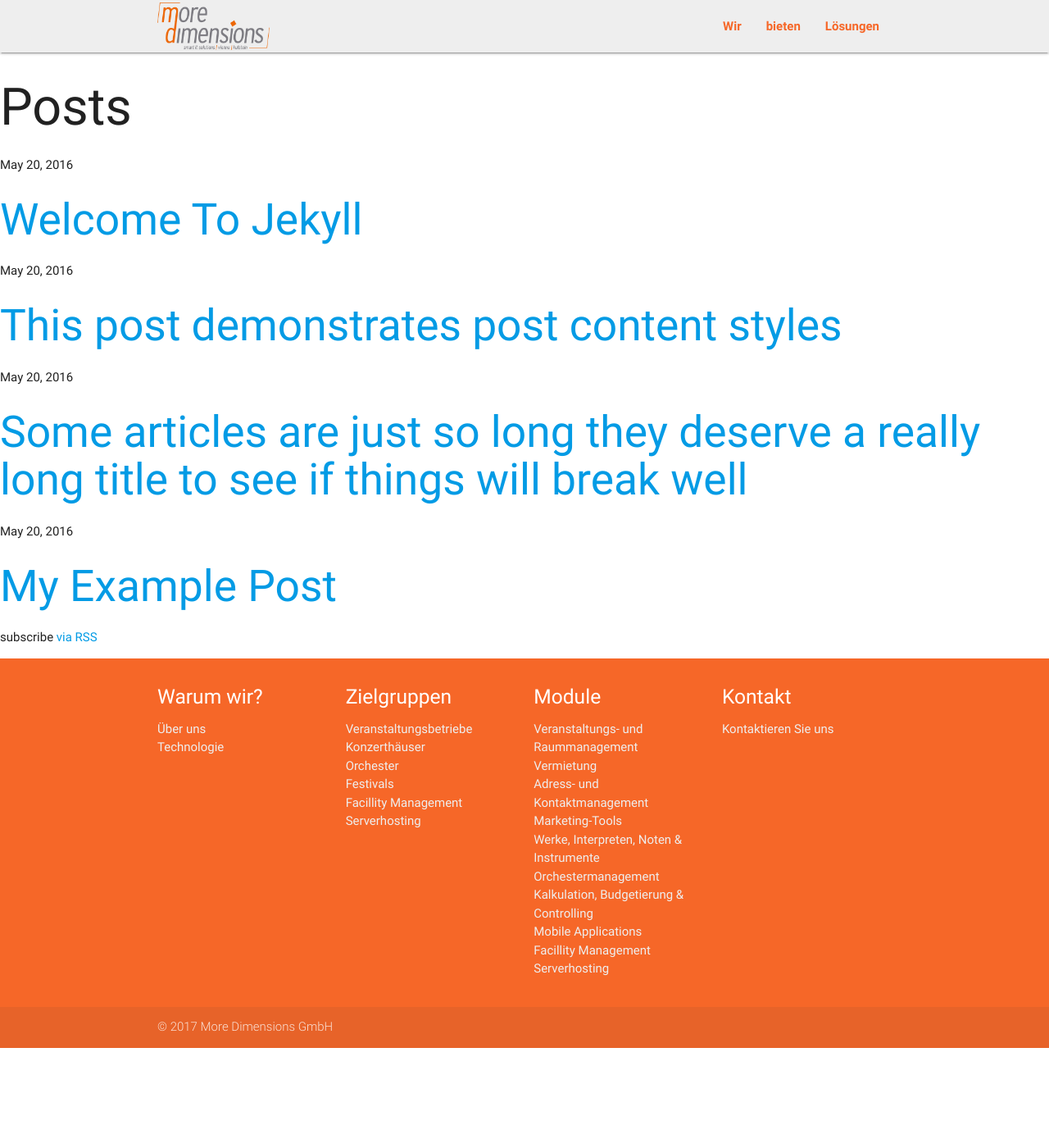
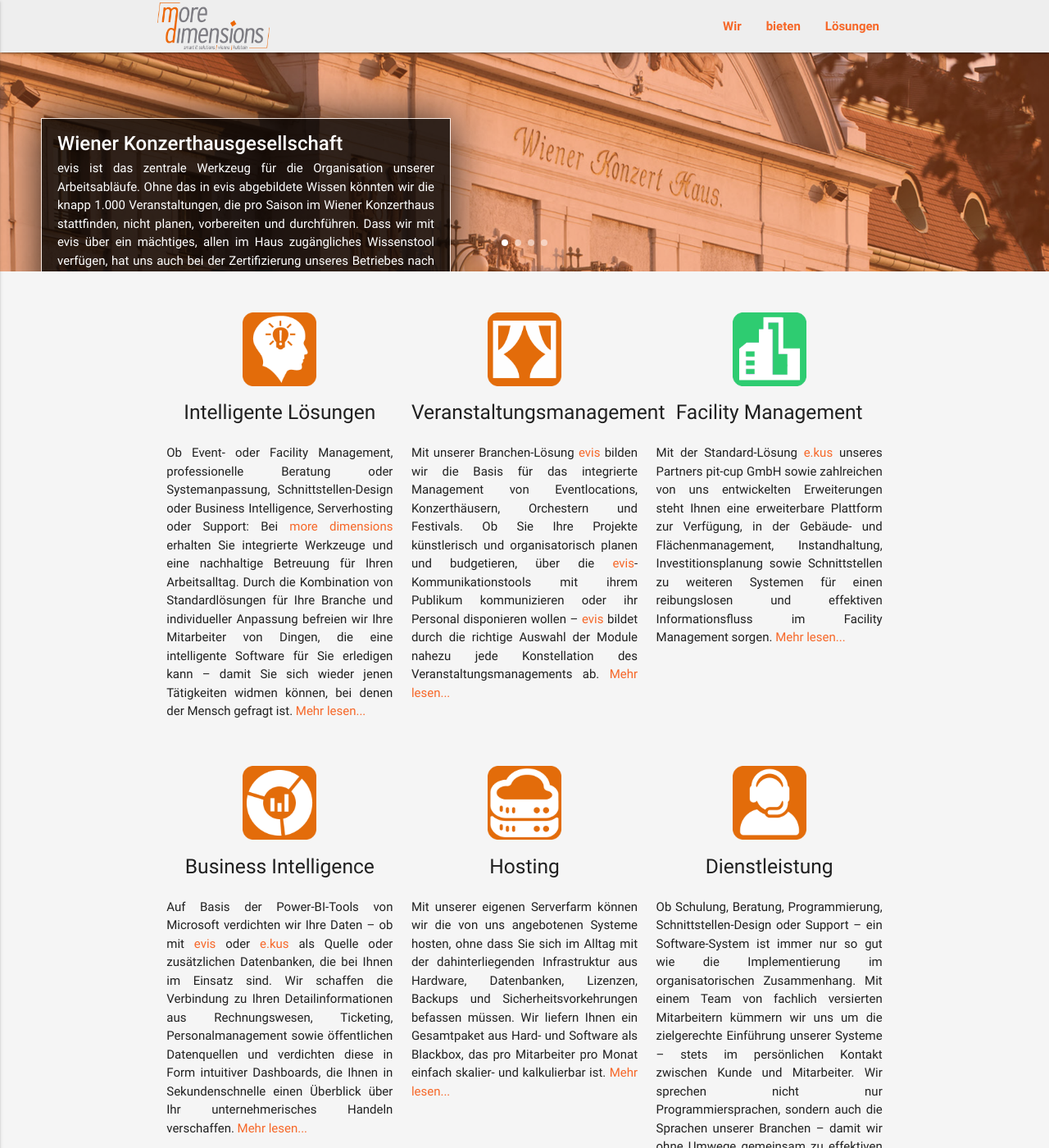
Before and after one commit to moredms/moredms-com, a Jekyll site: the page built from index.md, in a window 1280 px wide and 1400 px high. Shown: the whole window at 82% size. Built offline with Jekyll 4.4.1, drawn with Linux system fonts in a browser that asks for light colours; nearby versions of some CDN libraries; some of the changed text lies outside the part shown.

Commit message:
Added some more stuff
- Teaser
- News

```diff
--- /dev/null
+++ b/_includes/banner.html
@@ -0,0 +1,45 @@
+<div class="carousel carousel-slider center" data-indicators="true">
+  <div class="carousel-item white-text" href="#one!">
+    <div class="banner-content" style="margin: 0 0 0 50px; background-color: #000">
+      <div class="col s12">
+        <h2 style="position: absolute; margin: 95px 0 0 20px; z-index: 9999">Wiener Konzerthausgesellschaft</h2>
+        <p style="position: absolute; margin: 110px 0 0 0; width: 500px; text-align: justify; z-index: 99999; padding: 20px" class="white-text">evis ist das zentrale Werkzeug für die Organisation unserer Arbeitsabläufe. Ohne das in evis abgebildete Wissen könnten wir die knapp 1.000 Veranstaltungen, die pro Saison im Wiener Konzerthaus stattfinden, nicht planen, vorbereiten und durchführen. Dass wir mit evis über ein mächtiges, allen im Haus zugängliches Wissenstool verfügen, hat uns auch bei der Zertifizierung unseres Betriebes nach ISO 9001-2015 sehr geholfen – evis ist nicht zuletzt ein Werkzeug für aktives Qualitätsmanagement.</p>
+        <div style="background-color: #000; height: 250px; width: 500px; position: absolute; margin-top: 80px; z-index: 3; opacity: 0.8; border: 1px solid #fff; box-shadow: 0 0 50px #000;"></div>
+      </div>
+    </div>
+    <img src="{{"/assets/img/banner_wien.png"}}" alt="">
+  </div>
+
+  <div class="carousel-item white-text" href="#two!">
+    <div class="banner-content" style="margin: 0 0 0 50px; background-color: #000">
+      <div class="col s12" style="background-color: #000; ">
+        <h2 style="position: absolute; margin: 95px 0 0 20px; z-index: 9999">BESONDERE ORTE Berlin Umweltforum GmbH</h2>
+        <p style="position: absolute; margin: 110px 0 0 0; width: 530px; text-align: justify; z-index: 99999; padding: 20px" class="white-text">Der Support ist großartig: freundlich und schnell. Unsere Belange werden ernst genommen und Frau Cotten, die wir hier gerne dankend erwähnen möchten, ist jederzeit für uns da und arbeitet mit uns gemeinsam am Feintuning der evis-Implementierung.</p>
+        <div style="background-color: #000; height: 250px; width: 535px; position: absolute; margin-top: 80px; z-index: 3; opacity: 0.8; border: 1px solid #fff; box-shadow: 0 0 50px #000;"></div>
+      </div>
+    </div>
+    <img src="{{"/assets/img/bob_franzoesische_friedrichstadtkirche_inside.jpg"}}" alt="">
+  </div>
+
+  <div class="carousel-item white-text" href="#one!">
+    <div class="banner-content" style="margin: 0 0 0 50px; background-color: #000">
+      <div class="col s12" style="background-color: #000; ">
+        <h2 style="position: absolute; margin: 95px 0 0 20px; z-index: 9999">Wiener Konzerthausgesellschaft</h2>
+        <p style="position: absolute; margin: 110px 0 0 0; width: 500px; text-align: justify; z-index: 99999; padding: 20px" class="white-text">evis ist das zentrale Werkzeug für die Organisation unserer Arbeitsabläufe. Ohne das in evis abgebildete Wissen könnten wir die knapp 1.000 Veranstaltungen, die pro Saison im Wiener Konzerthaus stattfinden, nicht planen, vorbereiten und durchführen. Dass wir mit evis über ein mächtiges, allen im Haus zugängliches Wissenstool verfügen, hat uns auch bei der Zertifizierung unseres Betriebes nach ISO 9001-2015 sehr geholfen – evis ist nicht zuletzt ein Werkzeug für aktives Qualitätsmanagement.</p>
+        <div style="background-color: #000; height: 250px; width: 500px; position: absolute; margin-top: 80px; z-index: 3; opacity: 0.8; border: 1px solid #fff; box-shadow: 0 0 50px #000;"></div>
+      </div>
+    </div>
+    <img src="{{"/assets/img/banner_wien.png"}}" alt="">
+  </div>
+
+  <div class="carousel-item white-text" href="#two!">
+    <div class="banner-content" style="margin: 0 0 0 50px; background-color: #000">
+      <div class="col s12" style="background-color: #000; ">
+        <h2 style="position: absolute; margin: 95px 0 0 20px; z-index: 9999">BESONDERE ORTE Berlin Umweltforum GmbH</h2>
+        <p style="position: absolute; margin: 110px 0 0 0; width: 530px; text-align: justify; z-index: 99999; padding: 20px" class="white-text">Der Support ist großartig: freundlich und schnell. Unsere Belange werden ernst genommen und Frau Cotten, die wir hier gerne dankend erwähnen möchten, ist jederzeit für uns da und arbeitet mit uns gemeinsam am Feintuning der evis-Implementierung.</p>
+        <div style="background-color: #000; height: 250px; width: 535px; position: absolute; margin-top: 80px; z-index: 3; opacity: 0.8; border: 1px solid #fff; box-shadow: 0 0 50px #000;"></div>
+      </div>
+    </div>
+    <img src="{{"/assets/img/bob_franzoesische_friedrichstadtkirche_inside.jpg"}}" alt="">
+  </div>
+</div>
--- a/_includes/head.html
+++ b/_includes/head.html
@@ -15,8 +15,6 @@
   <!-- Initalisation -->
   <script>
 
-      $(".button-collapse").sideNav();
-
       $(document).ready(function() {
         $('.carousel.carousel-slider').carousel({fullWidth: true, duration: 600});
         window.setInterval(function(){$('.carousel').carousel('next')}, 9000)
--- /dev/null
+++ b/_includes/news.html
@@ -0,0 +1,58 @@
+<div class="container">
+  <div class="row">
+
+    <h2 class="center">Neuigkeiten</h2>
+
+    <hr style="margin-bottom: 30px">
+
+    <div class="carousel carousel-slider" data-indicators="true" style="height: 400px; margin-bottom: 50px;">
+      <div class="carousel-item" href="#one!">
+        <div class="row">
+          <div class="col s6">
+            <img class="left" src="{{"/assets/img/wkh_wiener_konzerthaus_outside1_small.jpg"}}" alt="" style="max-width: 100%; height: 400px">
+          </div>
+          <div class="col s6">
+            <div class="col s12">
+              <h5>Success Story Konzerthaus Berlin</h5>
+            </div>
+            <div class="col s12">
+              <p>Seit 2014 ist im Konzerthaus Berlin evis im Einsatz. Inzwischen arbeiten 60 Mitarbeiterinnen und Mitarbeiter im System – Zeit für ein Gespräch mit der Projektleiterin Anna Saß über die damaligen Überlegungen, die Einführungsphase und die bisherigen Erfahrungen.</p>
+            </div>
+          </div>
+        </div>
+      </div>
+
+      <div class="carousel-item" href="#two!">
+        <div class="row">
+          <div class="col s6">
+            <img class="left" src="{{"/assets/img/wkh_wiener_konzerthaus_outside1_small.jpg"}}" alt="" style="max-width: 100%; height: 400px">
+          </div>
+          <div class="col s6">
+            <div class="col s12">
+              <h5>Success Story Konzerthaus Hamburg</h5>
+            </div>
+            <div class="col s12">
+              <p>Lorem ipsum dolor sit amet, consectetur adipisicing elit, sed do eiusmod tempor incididunt ut labore et dolore magna aliqua. Ut enim ad minim veniam, quis nostrud exercitation ullamco laboris nisi ut aliquip ex ea commodo consequat. Duis aute irure dolor in reprehenderit in voluptate velit esse cillum dolore eu fugiat nulla pariatur. Excepteur sint occaecat cupidatat non proident, sunt in culpa qui officia deserunt mollit anim id est laborum. Lorem ipsum dolor sit amet,<br><br> consectetur adipisicing elit, sed do eiusmod tempor incididunt ut labore et dolore magna aliqua. Ut enim ad minim veniam, quis nostrud exercitation ullamco laboris nisi ut aliquip ex ea commodo consequat. Duis aute irure dolor in reprehenderit in voluptate velit esse cillum dolore eu fugiat nulla pariatur. Excepteur sint occaecat cupidatat non proident, sunt in culpa qui officia deserunt mollit anim id est laborum.</p>
+            </div>
+          </div>
+        </div>
+      </div>
+
+      <div class="carousel-item" href="#three!">
+        <div class="row">
+          <div class="col s6">
+            <img class="left" src="{{"/assets/img/wkh_wiener_konzerthaus_outside1_small.jpg"}}" alt="" style="max-width: 100%; height: 400px">
+          </div>
+          <div class="col s6">
+            <div class="col s12">
+              <h5>Lorem Ipsum</h5>
+            </div>
+            <div class="col s12">
+              <p>Lorem ipsum dolor sit amet, consectetur adipisicing elit, sed do eiusmod tempor incididunt ut labore et dolore magna aliqua. Ut enim ad minim veniam, quis nostrud exercitation ullamco laboris nisi ut aliquip ex ea commodo consequat. Duis aute irure dolor in reprehenderit in voluptate velit esse cillum dolore eu fugiat nulla pariatur. Excepteur sint occaecat cupidatat non proident, sunt in culpa qui officia deserunt mollit anim id est laborum.</p>
+            </div>
+          </div>
+        </div>
+      </div>
+    </div>
+  </div>
+</div>
--- /dev/null
+++ b/_includes/slide_out_nav.html
@@ -0,0 +1,57 @@
+<ul id="slide-out" class="side-nav">
+  <li><img src="{{"/assets/img/logo_more_dimensions_with_text_bitmap_small_transparent_background.png"}}" alt="" style="height: 90px; position: absolute; left: 50%; transform: translate(-50%, 0); top: 20px"></li>
+  <li class="divider" style="margin-top: 125px;"></li>
+  <li class="no-padding">
+    <ul class="collapsible collapsible-accordion">
+      <li>
+        <a class="collapsible-header waves-effect">Wir</a>
+        <div class="collapsible-body">
+          <ul class="grey lighten-4">
+            <li><a href="#!">News</a></li>
+            <li><a href="#!">Referenzen</a></li>
+            <li><a href="#!">Über uns</a></li>
+            <li><a href="#!">Unsere Partner</a></li>
+            <li><a href="contact.html">Kontakt & Impressum</a></li>
+          </ul>
+        </div>
+      </li>
+    </ul>
+  </li>
+
+  <li class="no-padding">
+    <ul class="collapsible collapsible-accordion">
+      <li>
+        <a class="collapsible-header waves-effect">bieten</a>
+        <div class="collapsible-body">
+          <ul class="grey lighten-4">
+            <li><a href="#!">Veranstaltungsmanagement</a></li>
+            <li><a href="#!">Facility Management</a></li>
+            <li><a href="#!">Business Intelligence</a></li>
+            <li><a href="#!">Hosting</a></li>
+            <li><a href="#!">Dienstleistungen</a></li>
+          </ul>
+        </div>
+      </li>
+    </ul>
+  </li>
+  <li class="no-padding">
+    <ul class="collapsible collapsible-accordion">
+      <li>
+        <a class="collapsible-header waves-effect">Lösungen</a>
+        <div class="collapsible-body">
+          <ul class="grey lighten-4">
+            <li><a href="#!">Facility Management</a></li>
+            <li><a href="#!">Veranstaltungs-Locations</a></li>
+            <li><a href="#!">Konzerthäuser</a></li>
+            <li><a href="#!">Orchester & Ensembles</a></li>
+            <li><a href="#!">Festivals & Veranstalter</a></li>
+          </ul>
+        </div>
+      </li>
+    </ul>
+  </li>
+</ul>
+
+<script type="text/javascript">
+  $(".button-collapse").sideNav();
+</script>
--- /dev/null
+++ b/_includes/teaser.html
@@ -0,0 +1,189 @@
+<div class="grey lighten-4 hide-on-med-and-down">
+  <div class="row">
+    <div class="container" style="padding-top: 50px">
+      <div class="col s4">
+        <div class="row">
+          <div class="col s12 center">
+            <img src="{{"/assets/img/pictogram_intelligence_orange_bitmap.png"}}" alt="" style="max-width: 90px">
+          </div>
+          <div class="col s12" style="text-align: justify">
+            <h5 class="center">Intelligente Lösungen</h5>
+          </div>
+          <div class="col s12" style="text-align: justify">
+            <p>Ob Event- oder Facility Management, professionelle Beratung oder Systemanpassung, Schnittstellen-Design oder Business Intelligence, Serverhosting oder Support: Bei <span class="mdsorange-text">more dimensions</span> erhalten Sie integrierte Werkzeuge und eine nachhaltige Betreuung für Ihren Arbeitsalltag. Durch die Kombination von Standardlösungen für Ihre Branche und individueller Anpassung befreien wir Ihre Mitarbeiter von Dingen, die eine intelligente Software für Sie erledigen kann – damit Sie sich wieder jenen Tätigkeiten widmen können, bei denen der Mensch gefragt ist. <a href="#" class="mdsorange-text">Mehr lesen...</a></p>
+          </div>
+        </div>
+      </div>
+
+      <div class="col s4">
+        <div class="row">
+          <div class="col s12 center">
+            <img src="{{"/assets/img/pictogram_stage_curtains_bitmap.png"}}" alt="" style="max-width: 90px">
+          </div>
+          <div class="col s12">
+            <h5 class="center">Veranstaltungsmanagement</h5>
+          </div>
+          <div class="col s12" style="text-align: justify">
+            <p>Mit unserer Branchen-Lösung <span class="mdsorange-text">evis</span> bilden wir die Basis für das integrierte Management von Eventlocations, Konzerthäusern, Orchestern und Festivals. Ob Sie Ihre Projekte künstlerisch und organisatorisch planen und budgetieren, über die <span class="mdsorange-text">evis</span>-Kommunikationstools mit ihrem Publikum kommunizieren oder ihr Personal disponieren wollen – <span class="mdsorange-text">evis</span> bildet durch die richtige Auswahl der Module nahezu jede Konstellation des Veranstaltungsmanagements ab. <a href="#" class="mdsorange-text">Mehr lesen...</a></p>
+          </div>
+        </div>
+      </div>
+
+      <div class="col s4">
+        <div class="row">
+          <div class="col s12 center">
+            <img src="{{"/assets/img/pictogram_factory_violet_bitmap.png"}}" alt="" style="max-width: 90px">
+          </div>
+          <div class="col s12">
+            <h5 class="center">Facility Management</h5>
+          </div>
+          <div class="col s12" style="text-align: justify">
+            <p>Mit der Standard-Lösung <span class="mdsorange-text">e.kus</span> unseres Partners pit-cup GmbH sowie zahlreichen von uns entwickelten Erweiterungen steht Ihnen eine erweiterbare Plattform zur Verfügung, in der Gebäude- und Flächenmanagement, Instandhaltung, Investitionsplanung sowie Schnittstellen zu weiteren Systemen für einen reibungslosen und effektiven Informationsfluss im Facility Management sorgen. <a href="#" class="mdsorange-text">Mehr lesen...</a></p>
+          </div>
+        </div>
+      </div>
+    </div>
+  </div>
+
+  <div class="row">
+    <div class="container">
+      <div class="col s4">
+        <div class="row">
+          <div class="col s12 center">
+            <img src="{{"/assets/img/pictogram_business_intelligence_orange_bitmap.png"}}" alt="" style="max-width: 90px">
+          </div>
+          <div class="col s12">
+            <h5 class="center">Business Intelligence</h5>
+          </div>
+          <div class="col s12" style="text-align: justify">
+            <p>Auf Basis der Power-BI-Tools von Microsoft verdichten wir Ihre Daten – ob mit <span class="mdsorange-text">evis</span> oder <span class="mdsorange-text">e.kus</span> als Quelle oder zusätzlichen Datenbanken, die bei Ihnen im Einsatz sind. Wir schaffen die Verbindung zu Ihren Detailinformationen aus Rechnungswesen, Ticketing, Personalmanagement sowie öffentlichen Datenquellen und verdichten diese in Form intuitiver Dashboards, die Ihnen in Sekundenschnelle einen Überblick über Ihr unternehmerisches Handeln verschaffen. <a href="#" class="mdsorange-text">Mehr lesen...</a></p>
+          </div>
+        </div>
+      </div>
+
+      <div class="col s4">
+        <div class="row">
+          <div class="col s12 center">
+            <img src="{{"/assets/img/pictogram_hosting_orange_bitmap.png"}}" alt="" style="max-width: 90px">
+          </div>
+          <div class="col s12">
+            <h5 class="center">Hosting</h5>
+          </div>
+          <div class="col s12" style="text-align: justify">
+            <p>Mit unserer eigenen Serverfarm können wir die von uns angebotenen Systeme hosten, ohne dass Sie sich im Alltag mit der dahinterliegenden Infrastruktur aus Hardware, Datenbanken, Lizenzen, Backups und Sicherheitsvorkehrungen befassen müssen. Wir liefern Ihnen ein Gesamtpaket aus Hard- und Software als Blackbox, das pro Mitarbeiter pro Monat einfach skalier- und kalkulierbar ist. <a href="#" class="mdsorange-text">Mehr lesen...</a></p>
+          </div>
+        </div>
+      </div>
+
+      <div class="col s4">
+        <div class="row">
+          <div class="col s12 center">
+            <img src="{{"/assets/img/pictogram_service_orange_bitmap.png"}}" alt="" style="max-width: 90px">
+          </div>
+          <div class="col s12">
+            <h5 class="center">Dienstleistung</h5>
+          </div>
+          <div class="col s12" style="text-align: justify">
+            <p>Ob Schulung, Beratung, Programmierung, Schnittstellen-Design oder Support – ein Software-System ist immer nur so gut wie die Implementierung im organisatorischen Zusammenhang. Mit einem Team von fachlich versierten Mitarbeitern kümmern wir uns um die zielgerechte Einführung unserer Systeme – stets im persönlichen Kontakt zwischen Kunde und Mitarbeiter. Wir sprechen nicht nur Programmiersprachen, sondern auch die Sprachen unserer Branchen – damit wir ohne Umwege gemeinsam zu effektiven Lösungen gelangen. <a href="#" class="mdsorange-text">Mehr lesen...</a></p>
+          </div>
+        </div>
+      </div>
+    </div>
+  </div>
+</div>
+
+<!---------- Mobile Teaser ------->
+
+<div class="grey lighten-4 hide-on-med-and-up">
+  <div class="row">
+    <div class="container" style="padding-top: 50px">
+      <div class="col s12">
+        <div class="row">
+          <div class="col s12 center">
+            <img src="{{"/assets/img/pictogram_intelligence_orange_bitmap.png"}}" alt="" style="max-width: 90px">
+          </div>
+          <div class="col s12" style="text-align: justify">
+            <h5 class="center">Intelligente Lösungen</h5>
+          </div>
+          <div class="col s12" style="text-align: justify">
+            <p>Ob Event- oder Facility Management, professionelle Beratung oder Systemanpassung, Schnittstellen-Design oder Business Intelligence, Serverhosting oder Support: Bei <span class="mdsorange-text">more dimensions</span> erhalten Sie integrierte Werkzeuge und eine nachhaltige Betreuung für Ihren Arbeitsalltag. Durch die Kombination von Standardlösungen für Ihre Branche und individueller Anpassung befreien wir Ihre Mitarbeiter von Dingen, die eine intelligente Software für Sie erledigen kann – damit Sie sich wieder jenen Tätigkeiten widmen können, bei denen der Mensch gefragt ist.</p>
+          </div>
+        </div>
+      </div>
+
+      <div class="col s12">
+        <div class="row">
+          <div class="col s12 center">
+            <img src="{{"/assets/img/pictogram_stage_curtains_bitmap.png"}}" alt="" style="max-width: 90px">
+          </div>
+          <div class="col s12">
+            <h5 class="center">Veranstaltungsmanagement</h5>
+          </div>
+          <div class="col s12" style="text-align: justify">
+            <p>Mit unserer Branchen-Lösung <span class="mdsorange-text">evis</span> bilden wir die Basis für das integrierte Management von Eventlocations, Konzerthäusern, Orchestern und Festivals. Ob Sie Ihre Projekte künstlerisch und organisatorisch planen und budgetieren, über die <span class="mdsorange-text">evis</span>-Kommunikationstools mit ihrem Publikum kommunizieren oder ihr Personal disponieren wollen – <span class="mdsorange-text">evis</span> bildet durch die richtige Auswahl der Module nahezu jede Konstellation des Veranstaltungsmanagements ab.</p>
+          </div>
+        </div>
+      </div>
+
+      <div class="col s12">
+        <div class="row">
+          <div class="col s12 center">
+            <img src="{{"/assets/img/pictogram_factory_violet_bitmap.png"}}" alt="" style="max-width: 90px">
+          </div>
+          <div class="col s12">
+            <h5 class="center">Facility Management</h5>
+          </div>
+          <div class="col s12" style="text-align: justify">
+            <p>Mit der Standard-Lösung <span class="mdsorange-text">pit-fm</span> unseres Partners pit-cup GmbH sowie zahlreichen von uns entwickelten Erweiterungen steht Ihnen eine erweiterbare Plattform zur Verfügung, in der Gebäude- und Flächenmanagement, Instandhaltung, Investitionsplanung sowie Schnittstellen zu weiteren Systemen für einen reibungslosen und effektiven Informationsfluss im Facility Management sorgen.</p>
+          </div>
+        </div>
+      </div>
+    </div>
+  </div>
+
+  <div class="row">
+    <div class="container">
+      <div class="col s12">
+        <div class="row">
+          <div class="col s12 center">
+            <img src="{{"/assets/img/pictogram_business_intelligence_orange_bitmap.png"}}" alt="" style="max-width: 90px">
+          </div>
+          <div class="col s12">
+            <h5 class="center">Business Intelligence</h5>
+          </div>
+          <div class="col s12" style="text-align: justify">
+            <p>Auf Basis der Power-BI-Tools von Microsoft verdichten wir Ihre Daten – ob mit <span class="mdsorange-text">evis</span> oder <span class="mdsorange-text">pit-fm</span> als Quelle oder zusätzlichen Datenbanken, die bei Ihnen im Einsatz sind. Wir schaffen die Verbindung zu Ihren Detailinformationen aus Rechnungswesen, Ticketing, Personalmanagement sowie öffentlichen Datenquellen und verdichten diese in Form intuitiver Dashboards, die Ihnen in Sekundenschnelle einen Überblick über Ihr unternehmerisches Handeln verschaffen.</p>
+          </div>
+        </div>
+      </div>
+
+      <div class="col s12">
+        <div class="row">
+          <div class="col s12 center">
+            <img src="{{"/assets/img/pictogram_hosting_orange_bitmap.png"}}" alt="" style="max-width: 90px">
+          </div>
+          <div class="col s12">
+            <h5 class="center">Hosting</h5>
+          </div>
+          <div class="col s12" style="text-align: justify">
+            <p>Mit unserer eigenen Serverfarm können wir die von uns angebotenen Systeme hosten, ohne dass Sie sich im Alltag mit der dahinterliegenden Infrastruktur aus Hardware, Datenbanken, Lizenzen, Backups und Sicherheitsvorkehrungen befassen müssen. Wir liefern Ihnen ein Gesamtpaket aus Hard- und Software als Blackbox, das pro Mitarbeiter pro Monat einfach skalier- und kalkulierbar ist.</p>
+          </div>
+        </div>
+      </div>
+
+      <div class="col s12">
+        <div class="row">
+          <div class="col s12 center">
+            <img src="{{"/assets/img/pictogram_service_orange_bitmap.png"}}" alt="" style="max-width: 90px">
+          </div>
+          <div class="col s12">
+            <h5 class="center">Dienstleistung</h5>
+          </div>
+          <div class="col s12" style="text-align: justify">
+            <p>Ob Schulung, Beratung, Programmierung, Schnittstellen-Design oder Support – ein Software-System ist immer nur so gut wie die Implementierung im organisatorischen Zusammenhang. Mit einem Team von fachlich versierten Mitarbeitern kümmern wir uns um die zielgerechte Einführung unserer Systeme – stets im persönlichen Kontakt zwischen Kunde und Mitarbeiter. Wir sprechen nicht nur Programmiersprachen, sondern auch die Sprachen unserer Branchen – damit wir ohne Umwege gemeinsam zu effektiven Lösungen gelangen.</p>
+          </div>
+        </div>
+      </div>
+    </div>
+  </div>
+</div>
--- a/_layouts/default.html
+++ b/_layouts/default.html
@@ -4,14 +4,23 @@
   {% include head.html %}
 
   <body>
+    <!-- Header -->
 
     {% include header.html %}
 
-    <main class="page-content" aria-label="Content">
-      <div class="wrapper">
-        {{ content }}
-      </div>
-    </main>
+    {% include slide_out_nav.html %}
+
+    {% include banner.html %}
+
+    <!-- Teaser -->
+
+    {% include teaser.html %}
+
+    <!-- News -->
+
+    {% include news.html %}
+
+    <!-- Footer -->
 
     {% include footer.html %}
 
```
